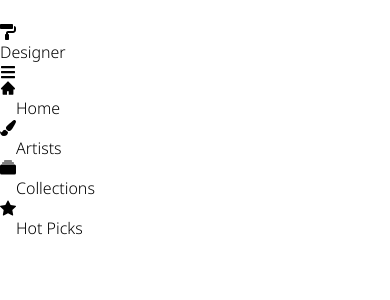
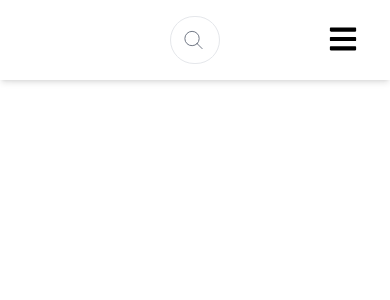
Before and after one commit to Meg-Div/React-Project, a React app in the folder vite-react-project/: page /home in a window 390 px wide. Shown: the top 300 px of the page. Built offline with nearby package versions, Linux system fonts and the light colour scheme; the HTML template or start-up script is replaced by a standard one.

Commit message:
Mobile responsive searchbar

```diff
--- a/vite-react-project/src/components/NavBar.tsx
+++ b/vite-react-project/src/components/NavBar.tsx
@@ -2,22 +2,31 @@ import React, { useState } from 'react'
 import { Link } from 'react-router-dom'
 import * as FaIcons from "react-icons/fa"
 import * as AiIcons from "react-icons/ai"
+import * as BsIcons from "react-icons/bs"
 import { SidebarData } from './SidebarData'
 import { IconContext } from 'react-icons'
 
 export const NavBar = () => {
   const [open, setOpen] = useState(false);
 
-  const showSidebar = () => setSidebar(!sidebar)
-
   return (
     <div className="shadow-md w-full fixed top-0 left-0">
-      <div className="md:flex items-center justify-between bg-white py-4 md:px-10 px-7">
+      <div className="md:flex items-center justify-between bg-white py-4 md:px-6 px-7">
         <div className='font-bold text-2xl cursor-point flex items-center text-gray-800'>
-          <span className='text-3xl text-indigo-600 mr-1 pt-2'>
-            <FaIcons.FaPaintRoller/>
-          </span>
-          Designer
+
+          <form action="" className="relative w-max mx-auto" >
+
+            <input type="search" name="search" id="search" className='  relative peer z-10 bg-transparent w-12 h-12 rounded-full border curser-pointer outline-none pl-12 focus:w-2/3 focus:border-gull focus:cursor-text focus:pl-16 focus:pr-4 ' />
+
+            <svg xmlns="http://www.w3.org/2000/svg" className="absolute inset-y-0 my-auto h-8 w-12 px-3 stroke-gray-500  border-r border-transparent peer-focus:stroke-wheat" fill="none" viewBox="0 0 24 24" stroke-width="1" stroke="currentColor">
+
+              <path stroke-linecap="round" stroke-linejoin="round" d="M21 21l-5.197-5.197m0 0A7.5 7.5 0 105.196 5.196a7.5 7.5 0 0010.607 10.607z" />
+
+            </svg>
+
+
+          </form>
+
         </div>
 
         <div onClick={()=> setOpen(!open)} className='text-3xl absolute right-8 top-6 cursor-pointer md:hidden'>
@@ -28,9 +37,8 @@ export const NavBar = () => {
         {SidebarData.map((item, index)=> {
               return (
                 <li key={index} className="md:ml-8 text-xl md:my-0 my-7">
-                <Link to={item.path} className="text-green-500 hover:text-blue-800 duration-500">
-                  {item.icon}
-                  <span>{item.title}</span>
+                <Link to={item.path} className="text-gull hover:text-blue-800 duration-500">
+                  <span className="inline-block content-center gap-2"> {item.icon} {item.title}</span>
                 </Link>
               </li>
               )
--- a/vite-react-project/tailwind.config.cjs
+++ b/vite-react-project/tailwind.config.cjs
@@ -1,10 +1,8 @@
-/** @type {import('tailwindcss').Config} */
 module.exports = {
-  content: ["./src/**/*.{html,js,ts}"],
+  content: ["./src/**/*.{html,jsx,tsx}"],
   theme: {
     extend: {
       colors: {
-        // Configure your color palette here
         transparent: "transparent",
         current: "currentColor",
         wheat: "#f7cfbe",
```
